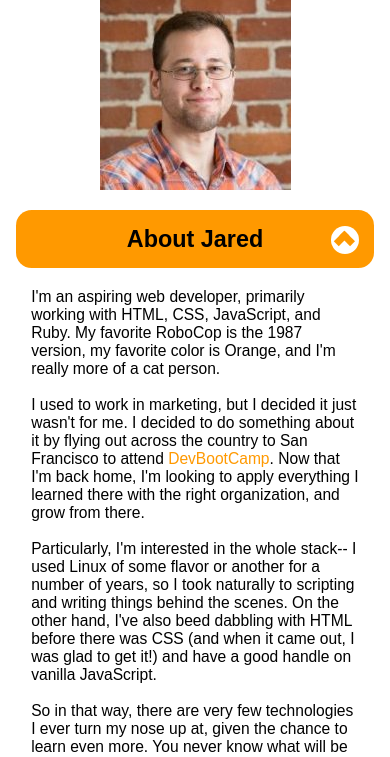
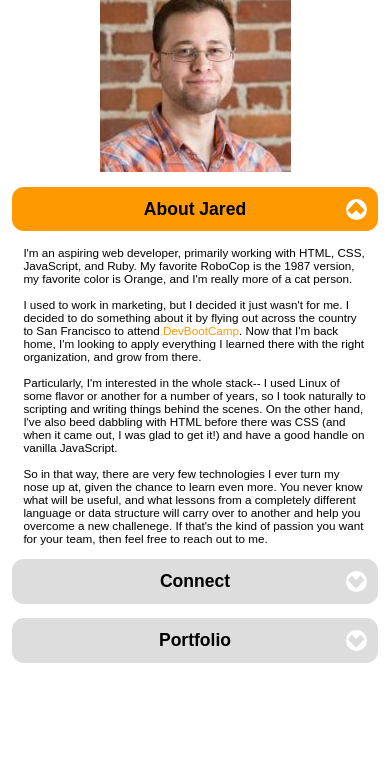
Before and after one commit to jaredstander/website_redesign_2016, a plain HTML site: page index.html in a window 390 px wide. Both pictures are taken after a click on the element "About Jared". Shown: the part 73-830 px from the top of the page. Drawn offline with Linux system fonts and the light colour scheme.

Commit message:
Added viewport meta tag to fix problems with redning correct css media style blocks. Added a non-media default css style for non media query devices or browsers.

```diff
--- a/css/style.css
+++ b/css/style.css
@@ -1,24 +1,22 @@
-/* Media query settings for LARGE screens. */
-@media all and (min-width: 500px) {
-  :root {font-size:2vw;}
-  body {font-family:sans-serif; margin:2vw;}
+/* Standard CSS for _LARGE_ screens. */
+:root {font-size:3vw;}
+body {font-family:sans-serif; margin:3vw;}
 h1 {text-align:center;}
-  h2 {text-align:center; padding:2vw; background-color:#ddd; border-radius:2vw; padding-left:5.6vw;}
-  p {margin:2vw;}
+h2 {text-align:center; padding:3vw; background-color:#ddd; border-radius:3vw; padding-left:8.4vw;}
+p {margin:3vw;}
 img.my-picture {display:block; margin-left:auto; margin-right:auto;}
 a:link,a:visited,a:active {color:#f90; text-decoration:none;}
 a:hover {color:#004;}
 .content {width:100%;}
 .over {background-color:#f90;}
 .open {background-color:#f90;}
-  .project-details {text-indent:2vw; color:#888;}
-  .circle {float:right; display:inline-block; width:3.6vw; height:3.6vw; margin:0; padding:0; background-color:#fff; border-radius:2vw;}
-  .downarrow {border-right:1vw solid #ddd; border-bottom:1vw solid #ddd; width:1vw; height:1vw; transform: rotate(45deg); margin-top:0.6vw; margin-left:0.9vw;}
-  .uparrow {display:none; border-right:1vw solid #f90; border-bottom:1vw solid #f90; width:1vw; height:1vw; transform: rotate(-135deg); margin-top:1vw; margin-left:0.9vw;}
-}
+.project-details {text-indent:3vw; color:#888;}
+.circle {float:right; display:inline-block; width:5.4vw; height:5.4vw; margin:0; padding:0; background-color:#fff; border-radius:3vw;}
+.downarrow {border-right:1.6vw solid #ddd; border-bottom:1.6vw solid #ddd; width:1.6vw; height:1.6vw; transform: rotate(45deg); margin-top:0.8vw; margin-left:1.1vw;}
+.uparrow {display:none; border-right:1.6vw solid #f90; border-bottom:1.6vw solid #f90; width:1.6vw; height:1.6vw; transform: rotate(-135deg); margin-top:1.5vw; margin-left:1.1vw;}
 
-/* Media query settings for SMALL screens. */
-@media not all and (min-width: 500px){
+/* Media query settings for _SMALL_ (<= 600px width) screens. */
+@media only (max-width: 600px){
   :root {font-size:4vw;}
   body {font-family:sans-serif; margin:4vw;}
   h1 {text-align:center;}
@@ -36,8 +34,8 @@
   .uparrow {transform: rotate(-135deg); display:none; border-right:2vw solid #f90; border-bottom:2vw solid #f90; width:2vw; height:2vw; margin-top:2.1vw; margin-left:1.6vw;}
 }
 
-/* Media query settings for *H U G E* screens. */
-@media all and (min-width: 1000px){
+/* Media query settings for _HUGE_ (>= 601px width) screens. */
+@media only (min-width: 601px){
   :root {font-size:2vw;}
   body {font-family:sans-serif; margin:2vw;}
   h1 {text-align:center;}
--- a/index.html
+++ b/index.html
@@ -1,6 +1,7 @@
 <html>
   <head>
     <meta charset="UTF-8" />
+    <meta name="viewport" content="width=device-width,initial-scale=1.0">
     <meta name="author" content="Jared Stander" />
     <meta name="description" content="Jared Stander's Personal Website" />
     <meta name="keywords" content="Jared, Stander, Jared Stander" />
```
Lines whose indentation alone changed are shown as unchanged.
